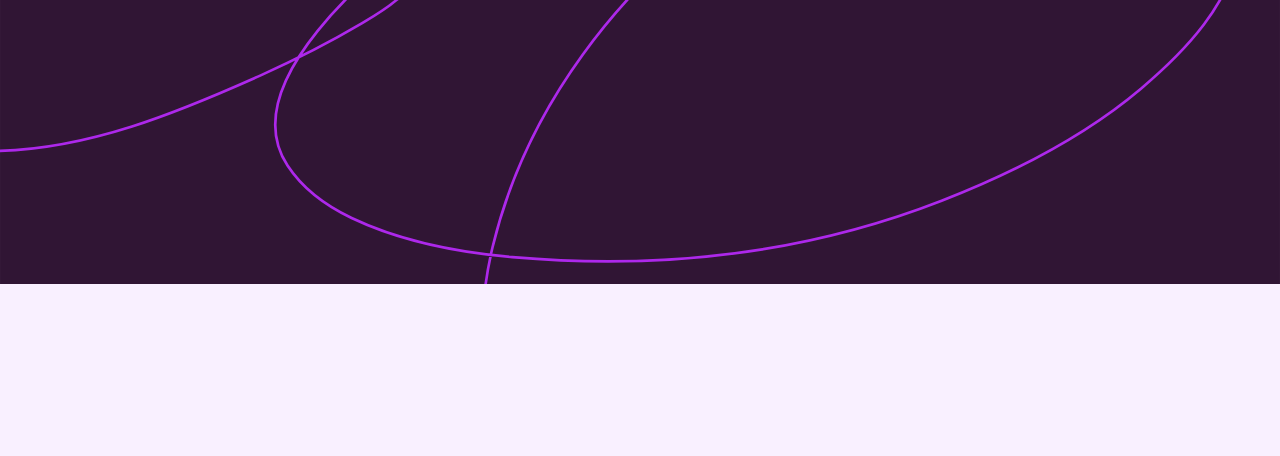
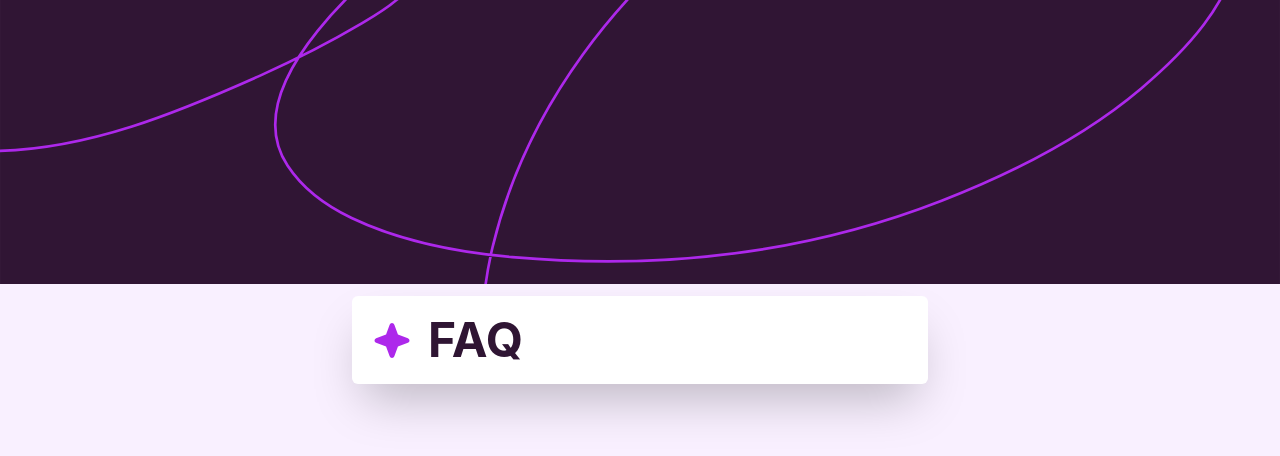
Before and after one commit to JosueLugaro/faq-accordion-frontend-mentor, a React (Create React App) app: page / in a window 1280 px wide. Shown: the top 456 px of the page. Built offline with nearby package versions, Linux system fonts and the light colour scheme.

Commit message:
Added Card and Header

```diff
--- a/src/App.js
+++ b/src/App.js
@@ -1,3 +1,4 @@
+import Card from './components/Card'
 import './App.css';
 
 function App() {
@@ -6,6 +7,9 @@ function App() {
   return (
     <div className="bg-[#F9F0FF] h-screen">
       <img className="w-screen" src={desktopBackground} alt="background art"/>
+      <div className="mx-auto p-3 max-w-[600px] w-full">
+        <Card header="This is the header"/>
+      </div>
     </div>
   );
 }
--- /dev/null
+++ b/src/components/Card.js
@@ -0,0 +1,11 @@
+import Header from "./Header";
+
+const Card = ({header}) => {
+  return (
+    <div className="bg-white p-5 rounded-md shadow-2xl">
+      <Header text="FAQ"/>
+    </div>
+  )
+}
+
+export default Card;
--- /dev/null
+++ b/src/components/Header.js
@@ -0,0 +1,14 @@
+const Header = ({ text }) => {
+  const starPath = process.env.PUBLIC_URL + "/images/icon-star.svg"
+
+  return (
+    <div className="flex items-center">
+      <div className="mr-4">
+        <img src={starPath} alt="beatiful star icon"/>
+      </div>
+      <h1 className="text-[#2F1533] font-bold text-5xl">{ text }</h1>
+    </div>
+  )
+}
+
+export default Header;
```
